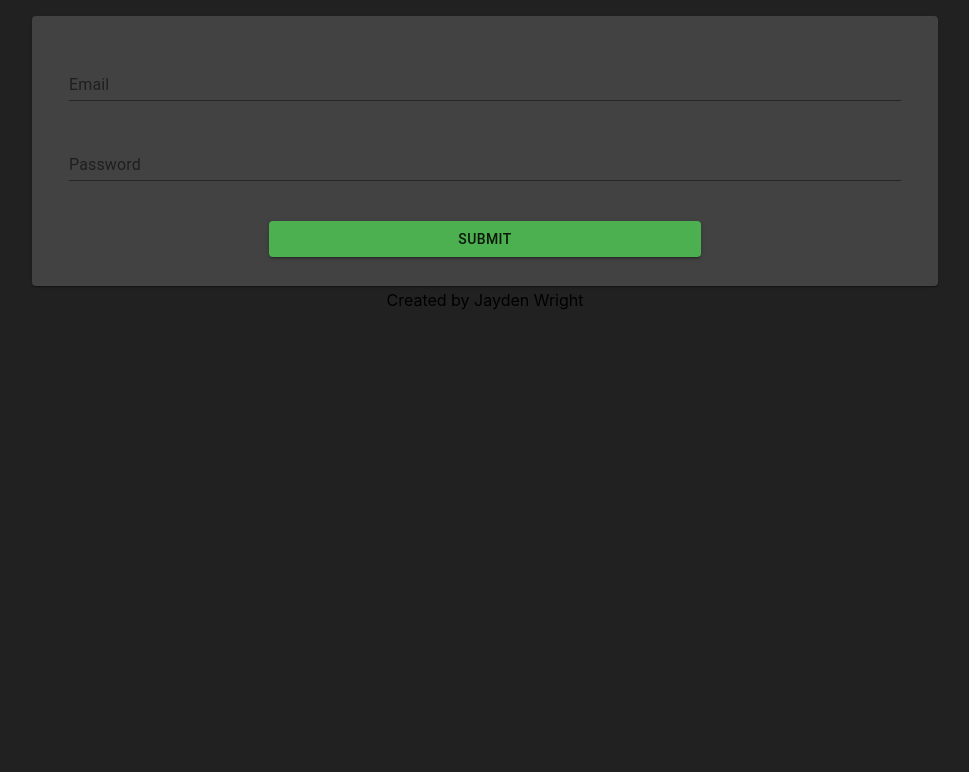
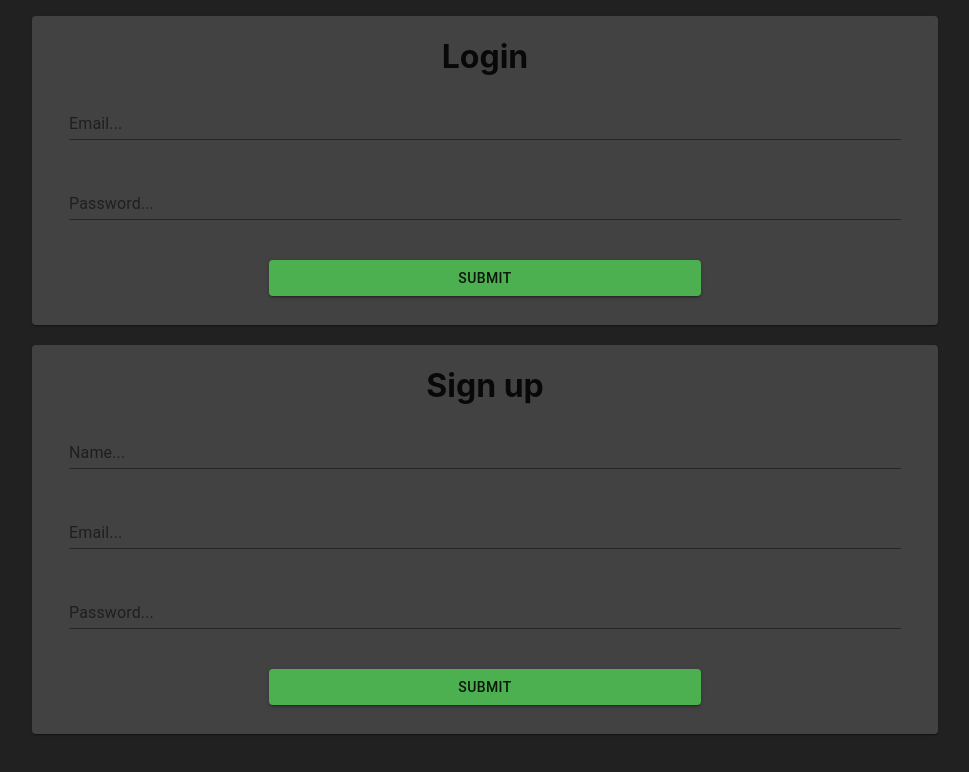
Before and after one commit to jaydenkwright/habit-tracker, a React (Create React App) app in the folder client/: page / in a window 1280 px wide. Shown: the top 772 px of the page, without its empty margins (155-1124 px from the left). Built offline with nearby package versions, Linux system fonts and the light colour scheme; no server answers.

Commit message:
Registration form and functionality added

```diff
--- a/client/src/App.js
+++ b/client/src/App.js
@@ -8,7 +8,6 @@ import Footer from './components/Footer'
 import axios from 'axios'
 
 function App() {
-  const [loginToken, setLoginToken] = useState('')
   const [habitData, setHabitData] = useState([])
   const [isLoggedIn, setLoggedIn] = useState(undefined)
   const [newHabitData, setNewHabitData] = useState('')
@@ -17,7 +16,6 @@ function App() {
     axios.get('http://localhost:5000/api/habits', {'withCredentials':true})
     .then((response) => {
       setLoggedIn(true)
-        console.log(response)
         setHabitData(response.data)
     }, (error) => {
         console.log(error);
@@ -27,8 +25,6 @@ function App() {
     });
 }, [isLoggedIn, newHabitData])
 
-  console.log(newHabitData)
-  console.log(isLoggedIn)
   return (
     <div className="App">
       <Context.Provider value={{habits: habitData}}>
--- a/client/src/components/Footer.js
+++ b/client/src/components/Footer.js
@@ -34,7 +34,7 @@ export default function Footer(props) {
         <div>
             {
                 props.isLoggedIn ?  <Button type="submit" variant="contained" style={{ backgroundColor: red[500] }} onClick={logout}> Logout </Button>
-                : 'Created by Jayden Wright'
+                : null
             }
         </div>
     )
--- a/client/src/components/Login.js
+++ b/client/src/components/Login.js
@@ -8,6 +8,7 @@ import axios from 'axios'
 import styles from './Login.module.css'
 
 export default function Login(props) {
+    const [name, setName] = useState('')
     const [email, setEmail] = useState('')
     const [pass, setPass] = useState('')
     const [error, setError] = useState('')
@@ -17,6 +18,10 @@ export default function Login(props) {
 
     const onPassChange = (e) => {
         setPass(e.target.value)
+    }
+
+    const onNameChange = (e) => {
+        setName(e.target.value)
     }
     const login = (e) => {
         e.preventDefault()
@@ -37,19 +42,38 @@ export default function Login(props) {
                 console.log(error);
               });
     }
+    const registration = (e) => {
+        e.preventDefault()
+        axios.post('http://localhost:5000/api/user/register', {
+            name: name,
+            email: email,
+            password: pass
+        }, {'withCredentials':true})
+        .then((response) => {
+            if(response.data.error){
+                setError(response.data.error)
+                console.log(response.data.error)
+            }else{
+                console.log(response);
+            }
+
+          }, (error) => {
+            console.log(error);
+          });
+    }
 
     return (
         <div>
-            <form>
                 <Card style={{ backgroundColor: "#424242"}} className={styles.card}>
                     <CardContent>
+                        <h1>Login</h1>
                         {error ? error : ''}
                         <form noValidate autoComplete="off" onSubmit={login}>
                             <div className={styles.email}>
-                            <TextField id="standard-basic" label="Email" type="email" className={styles.emailBox} onChange={onEmailChange}/>
+                                <TextField id="standard-basic" label="Email..." type="email" className={styles.emailBox} onChange={onEmailChange}/>
                             </div>
                             <div className={styles.password}>
-                            <TextField id="standard-basic" label="Password" type="password" className={styles.passwordBox} onChange={onPassChange}/>
+                                <TextField id="standard-basic" label="Password..." type="password" className={styles.passwordBox} onChange={onPassChange}/>
                             </div>
                             <div className={styles.submit}>
                                 <Button type="submit" variant="contained" style={{ backgroundColor: green[500] }} className={styles.submitBtn}>Submit</Button>
@@ -57,7 +81,26 @@ export default function Login(props) {
                         </form>
                     </CardContent>
                 </Card>
+                <Card style={{ backgroundColor: "#424242"}} className={styles.card}>
+                    <CardContent>
+                        <h1>Sign up</h1>
+                        {error ? error : ''}
+                        <form noValidate autoComplete="off" onSubmit={registration}>
+                            <div className={styles.name}>
+                                <TextField id="standard-basic" label="Name..." type="text" className={styles.nameBox} onChange={onNameChange}/>
+                            </div>
+                            <div className={styles.email}>
+                                <TextField id="standard-basic" label="Email..." type="text" className={styles.emailBox} onChange={onEmailChange}/>
+                            </div>
+                            <div className={styles.password}>
+                                <TextField id="standard-basic" label="Password..." type="password" className={styles.passwordBox} onChange={onPassChange}/>
+                            </div>
+                            <div className={styles.submit}>
+                                <Button type="submit" variant="contained" style={{ backgroundColor: green[500] }} className={styles.submitBtn}>Submit</Button>
+                            </div>
                         </form>
+                    </CardContent>
+                </Card>
         </div>
     )
 }
--- a/client/src/components/Login.module.css
+++ b/client/src/components/Login.module.css
@@ -1,3 +1,11 @@
+.name{
+    padding: 1em;
+}
+
+.nameBox{
+    width: 100%;
+}
+
 .email{
     padding: 1em;
 }
```
Also changed, not shown: 1 other file (tests, documents, lock files or other folders). Lines whose indentation alone changed are shown as unchanged.
